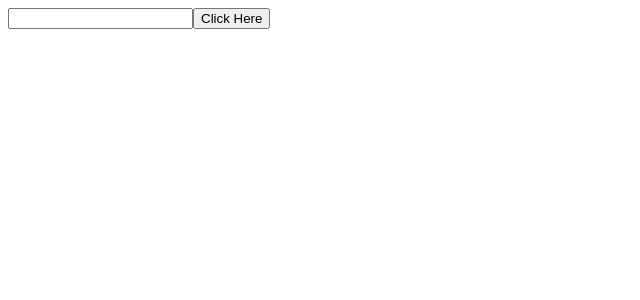
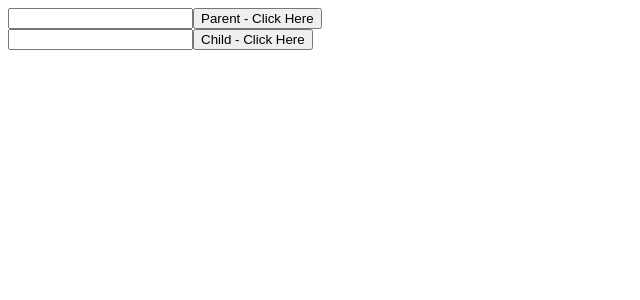
Before and after one commit to aakash19090/basic-context-api, a React (Create React App) app: page / in a window 1280 px wide. Shown: the top 300 px of the page, without its empty margins (0-640 px from the left). Built offline with nearby package versions, Linux system fonts and the light colour scheme.

Commit message:
React refs

```diff
--- a/src/App.js
+++ b/src/App.js
@@ -1,4 +1,6 @@
 import React, { Component } from 'react';
+import ChildComponent from './ChildComponent';
+
 class App extends Component {
 
     constructor(props) {
@@ -9,6 +11,7 @@ class App extends Component {
         }
 
         this.inputRef = React.createRef()
+        this.forwardRef = React.createRef() // ? Will Forward this Ref to Child Component
     }
 
 
@@ -18,7 +21,7 @@ class App extends Component {
         let inputElem = this.inputRef.current
         inputElem.focus()
         inputElem.classList.toggle('toggle')
-        this.setState( { inputVal: 'Toggled'  } )
+        this.setState( { inputVal: 'Parent Toggled'  } )
     }
 
     render() {
@@ -26,7 +29,10 @@ class App extends Component {
         return (
             <div>
                 <input ref={this.inputRef} type="text" value={this.state.inputVal} onChange={(e) => this.setState( { inputVal: e.target.value  } ) } />
-                <button onClick={this.setFocus} > Click Here </button>
+                <button onClick={this.setFocus} > Parent - Click Here </button>
+
+                {/* Forwarding Ref to Child Component */}
+                <ChildComponent ref={this.forwardRef} />
             </div>
 
         )
--- /dev/null
+++ b/src/ChildComponent.js
@@ -0,0 +1,20 @@
+import React, { useState } from 'react'
+
+const ChildComponent =  React.forwardRef( (props, ref) => {  // ? Use Forwared Ref from Parent Component with React.forwardRef
+
+    const [ inputVal, setInputVal ] = useState('')
+
+    const setFocus = () => {
+        ref.current.focus()
+        setInputVal('Child Toggled')
+    }
+
+    return (
+        <div>
+            <input ref={ref}  type="text" value={inputVal} onChange={(e) => setInputVal( e.target.value ) } />
+            <button onClick={setFocus} > Child - Click Here </button>
+        </div>
+    )
+});
+
+export default ChildComponent
```
Also changed, not shown: 1 other file (tests, documents, lock files or other folders).
